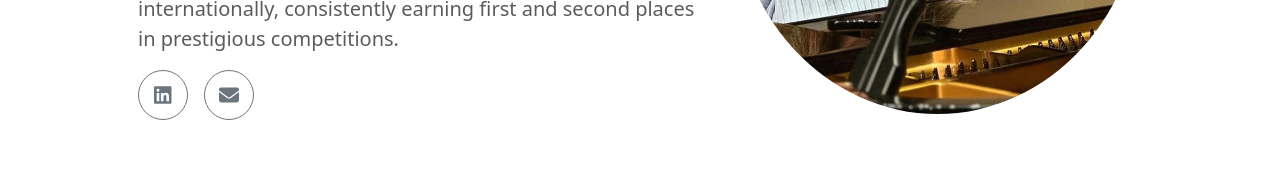
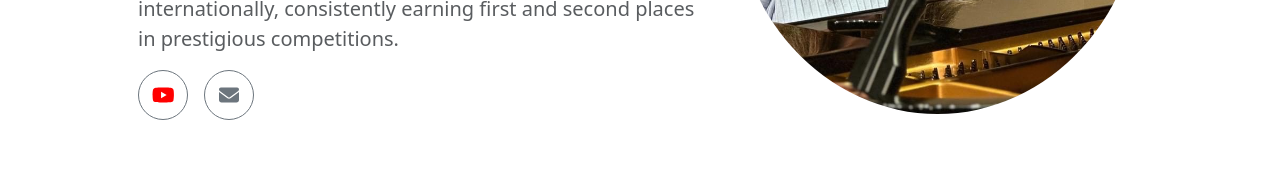
Before and after one commit to rodrigo-wong/MinirasWebsite, a React (Create React App) app: page / in a window 1280 px wide. Shown: the part 573-743 px from the top of the page. Built offline with nearby package versions, Linux system fonts and the light colour scheme.

Commit message:
Refactor social media buttons in Home component

```diff
--- a/src/components/Home.jsx
+++ b/src/components/Home.jsx
@@ -1,8 +1,8 @@
 import React from "react";
 import { Container, Row, Col, Badge, Image, Button } from "react-bootstrap";
 import { FontAwesomeIcon } from "@fortawesome/react-fontawesome";
-import { faLinkedin } from "@fortawesome/free-brands-svg-icons";
 import { faEnvelope } from "@fortawesome/free-solid-svg-icons";
+import { faYoutube } from "@fortawesome/free-brands-svg-icons";
 
 const Home = () => {
   return (
@@ -63,12 +63,25 @@ const Home = () => {
             prestigious competitions.
           </p>
           <div className="d-flex justify-content-md-start justify-content-center gap-3">
-            <Button variant="outline-secondary" className="rounded-circle">
-              <FontAwesomeIcon icon={faLinkedin} size="lg" />
-            </Button>
-            <Button variant="outline-secondary" className="rounded-circle">
-              <FontAwesomeIcon icon={faEnvelope} size="lg" />
-            </Button>
+            <a
+              href="https://youtube.com/@miniranajafzade5967"
+              target="_blank"
+              rel="noopener noreferrer"
+            >
+              <Button variant="outline-secondary" className="rounded-circle">
+              <FontAwesomeIcon icon={faYoutube} size="lg" style={{ color: "#FF0000" }} />
+              </Button>
+            </a>
+
+            <a
+              href="mailto:minira.musicl@gmail.com"
+              target="_blank"
+              rel="noopener noreferrer"
+            >
+              <Button variant="outline-secondary" className="rounded-circle">
+                <FontAwesomeIcon icon={faEnvelope} size="lg" />
+              </Button>
+            </a>
           </div>
         </Col>
       </Row>
```
